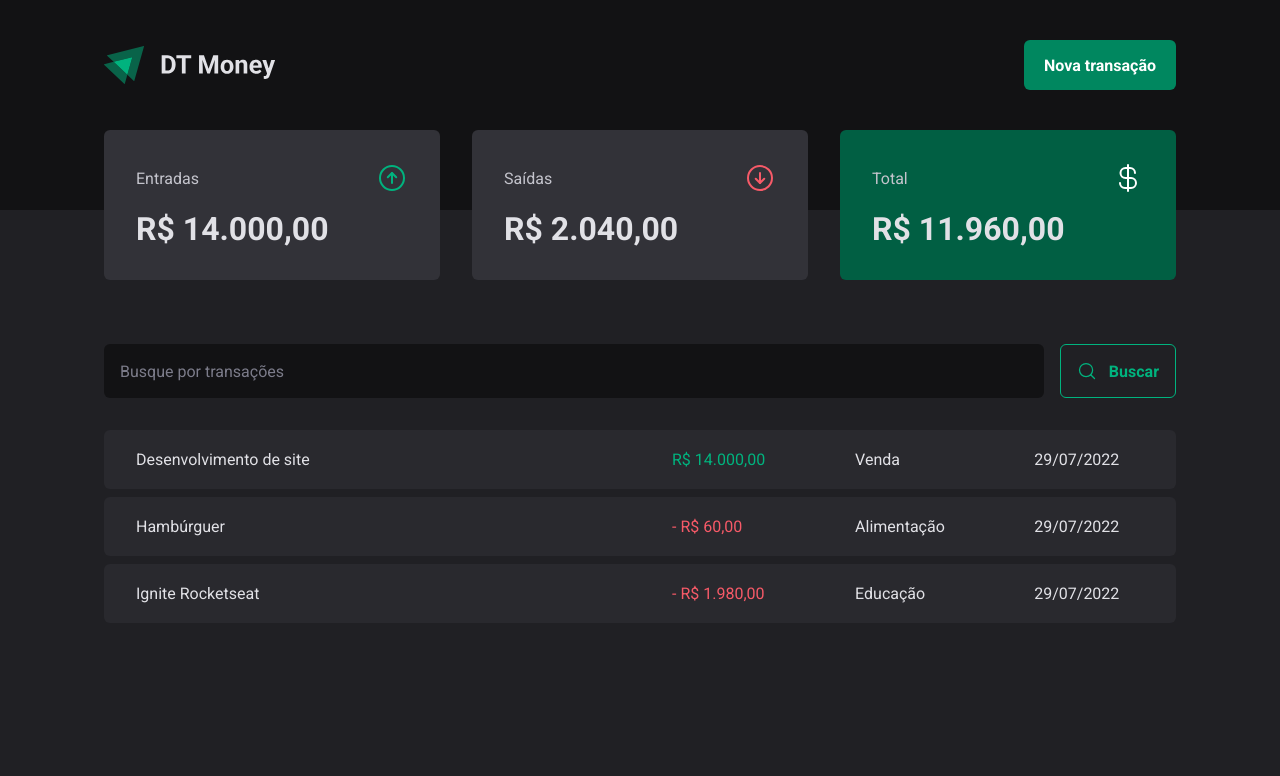
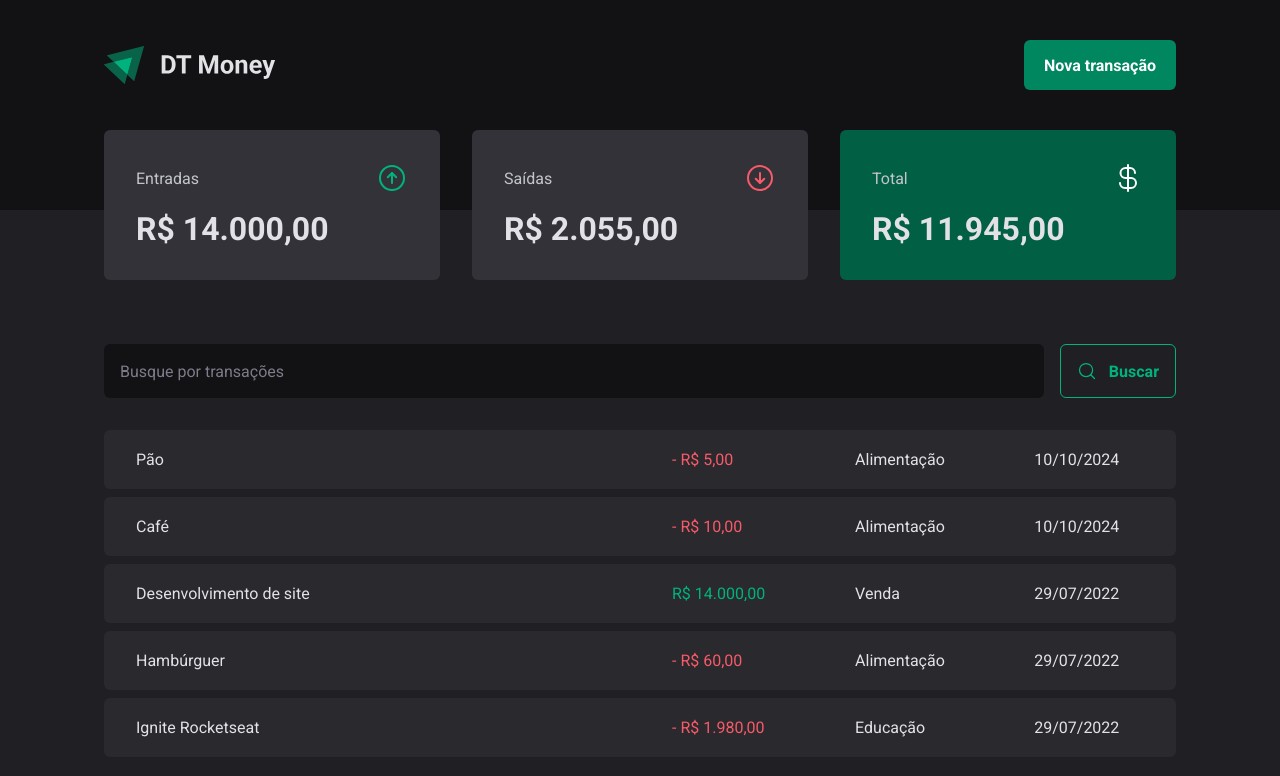
Before and after one commit to jaon82/mba-dt-money, a React (Vite) app: page / in a window 1280 px wide. Shown: the top 776 px of the page. Built offline with nearby package versions, Linux system fonts and the light colour scheme; data requests are answered from the project's data file.

Commit message:
Create new transaction

```diff
--- a/server.json
+++ b/server.json
@@ -23,6 +23,22 @@
       "category": "Educação",
       "price": 1980,
       "createdAt": "2022-07-29T19:24:44.505Z"
+    },
+    {
+      "category": "Alimentação",
+      "description": "Café",
+      "price": 10,
+      "type": "outcome",
+      "createdAt": "2024-10-10T18:11:08.765Z",
+      "id": 4
+    },
+    {
+      "category": "Alimentação",
+      "description": "Pão",
+      "price": 5,
+      "type": "outcome",
+      "createdAt": "2024-10-10T18:23:06.643Z",
+      "id": 5
     }
   ]
 }
--- a/src/components/NewTransactionModal/index.tsx
+++ b/src/components/NewTransactionModal/index.tsx
@@ -1,8 +1,10 @@
 import { zodResolver } from "@hookform/resolvers/zod";
 import * as Dialog from "@radix-ui/react-dialog";
 import { ArrowCircleDown, ArrowCircleUp, X } from "phosphor-react";
+import { useContext } from "react";
 import { Controller, useForm } from "react-hook-form";
 import * as zod from "zod";
+import { TransactionsContext } from "../../contexts/TransactionContext";
 import {
   CloseButton,
   Content,
@@ -21,17 +23,20 @@ const newTransactionFormSchema = zod.object({
 type NewTransactionForm = zod.infer<typeof newTransactionFormSchema>;
 
 export function NewTransactionModal() {
+  const { createTransaction } = useContext(TransactionsContext);
   const {
     control,
     register,
     handleSubmit,
     formState: { isSubmitting },
+    reset,
   } = useForm<NewTransactionForm>({
     resolver: zodResolver(newTransactionFormSchema),
   });
 
-  function handleCreateNewTransaction(data: NewTransactionForm) {
-    console.log(data);
+  async function handleCreateNewTransaction(data: NewTransactionForm) {
+    createTransaction(data);
+    reset();
   }
 
   return (
--- a/src/contexts/TransactionContext.tsx
+++ b/src/contexts/TransactionContext.tsx
@@ -10,9 +10,17 @@ interface Transaction {
   createdAt: string;
 }
 
+interface TransactionForm {
+  description: string;
+  type: "income" | "outcome";
+  price: number;
+  category: string;
+}
+
 interface TransactionContextType {
   transactions: Transaction[];
   fetchTransactions: (query?: string) => Promise<void>;
+  createTransaction: (data: TransactionForm) => Promise<void>;
 }
 
 interface TransactionsProviderProps {
@@ -27,10 +35,24 @@ export function TransactionsProvider({ children }: TransactionsProviderProps) {
   async function fetchTransactions(query?: string) {
     const response = await api.get("transactions", {
       params: {
+        _sort: "createdAt",
+        _order: "desc",
         q: query,
       },
     });
     setTransactions(response.data);
+  }
+
+  async function createTransaction(data: TransactionForm) {
+    const { category, description, price, type } = data;
+    const response = await api.post("transactions", {
+      category,
+      description,
+      price,
+      type,
+      createdAt: new Date(),
+    });
+    setTransactions((state) => [response.data, ...state]);
   }
 
   useEffect(() => {
@@ -38,7 +60,9 @@ export function TransactionsProvider({ children }: TransactionsProviderProps) {
   }, []);
 
   return (
-    <TransactionsContext.Provider value={{ transactions, fetchTransactions }}>
+    <TransactionsContext.Provider
+      value={{ transactions, fetchTransactions, createTransaction }}
+    >
       {children}
     </TransactionsContext.Provider>
   );
```
